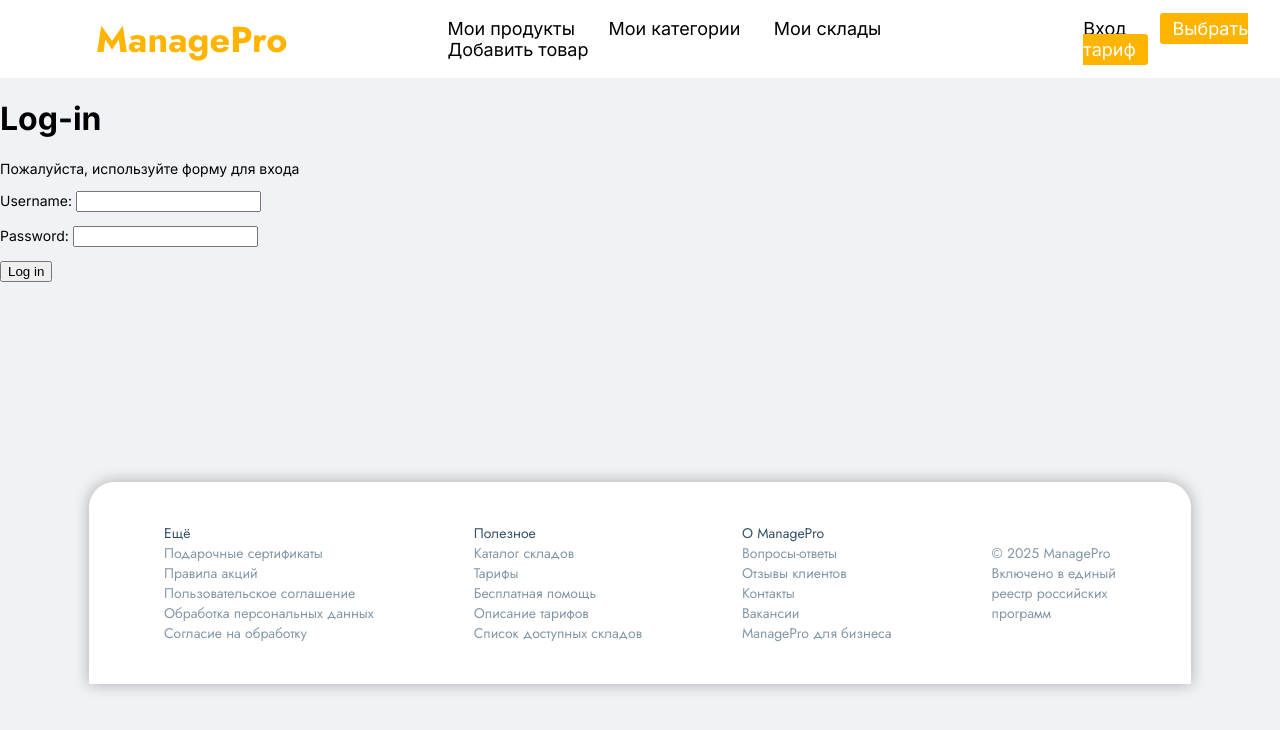
After one commit to Neumann96/ManagePro, a Django app: page /login/ in a window 1280 px wide. The commit adds this page. Shown: the top 730 px of the page. Run offline with Django 5.2, Linux system fonts and the light colour scheme.

Commit message:
add log in

```diff
--- /dev/null
+++ b/managepro/forms.py
@@ -0,0 +1,5 @@
+from django import forms
+
+class LoginForm(forms.Form):
+    username = forms.CharField()
+    password = forms.CharField(widget=forms.PasswordInput)
--- /dev/null
+++ b/managepro/templates/account/login.html
@@ -0,0 +1,13 @@
+{% extends "base.html" %}
+
+{% block title %}Log-in{% endblock %}
+
+{% block content %}
+  <h1>Log-in</h1>
+  <p>Пожалуйста, используйте форму для входа</p>
+  <form method="post">
+    {{ form.as_p }}
+    {% csrf_token %}
+    <p><input type="submit" value="Log in"></p>
+  </form>
+{% endblock %}
--- a/managepro/templates/base.html
+++ b/managepro/templates/base.html
@@ -19,7 +19,7 @@
             </ul>
             <ul>
                 <li>
-                    <a class="enter" href="{% url 'view_products' %}">Вход</a>
+                    <a class="enter" href="{% url 'login' %}">Вход</a>
                 </li>
                 <li>
                     <a class="choose" href="" target="_blank">Выбрать тариф</a>
--- a/managepro/templates/main.html
+++ b/managepro/templates/main.html
@@ -18,7 +18,7 @@
             </ul>
             <ul>
                 <li>
-                    <a class="enter" href="{% url 'view_products' %}">Вход</a>
+                    <a class="enter" href="{% url 'login' %}">Вход</a>
                 </li>
                 <li>
                     <a class="choose" href="">Выбрать тариф</a>
--- a/managepro/urls.py
+++ b/managepro/urls.py
@@ -14,5 +14,6 @@ urlpatterns = [
     path('categories/', views.views_categories, name='view_categories'),
     path('warehouse/', views.warehouse_list, name='view_warehouse'),
     path('products/delete/<int:productid>/', views.delete_product, name='delete_product'),
-    path('/add_product', views.add_product, name='add_product')
+    path('/add_product', views.add_product, name='add_product'),
+    path('login/', views.user_login, name='login'),
 ] + static(settings.MEDIA_URL, document_root=settings.MEDIA_ROOT)
--- a/managepro/views.py
+++ b/managepro/views.py
@@ -6,6 +6,9 @@ from django.db.models import Count
 from .models import *
 from django.utils import timezone
 from django.shortcuts import render, get_object_or_404, redirect
+from django.contrib.auth import authenticate, login
+from .forms import LoginForm
+from django.http import HttpResponse
 
 
 def main_window(request):
@@ -133,3 +136,24 @@ def add_product(request):
         'products': products,
         'warehouses': warehouses
     })
+
+
+def user_login(request):
+    if request.method == 'POST':
+        form = LoginForm(request.POST)
+        if form.is_valid():
+            cd = form.cleaned_data
+            user = authenticate(request,
+                                username=cd['username'],
+                                password=cd['password'])
+        if user is not None:
+            if user.is_active:
+                login(request, user)
+                return HttpResponse('Authenticated successfully')
+            else:
+                return HttpResponse('Disabled account')
+        else:
+            return HttpResponse('Invalid login')
+    else:
+        form = LoginForm()
+    return render(request, 'account/login.html', {'form': form})
```
Also changed, not shown: managepro/templates/account/base.html (added, +17 -0 lines).
